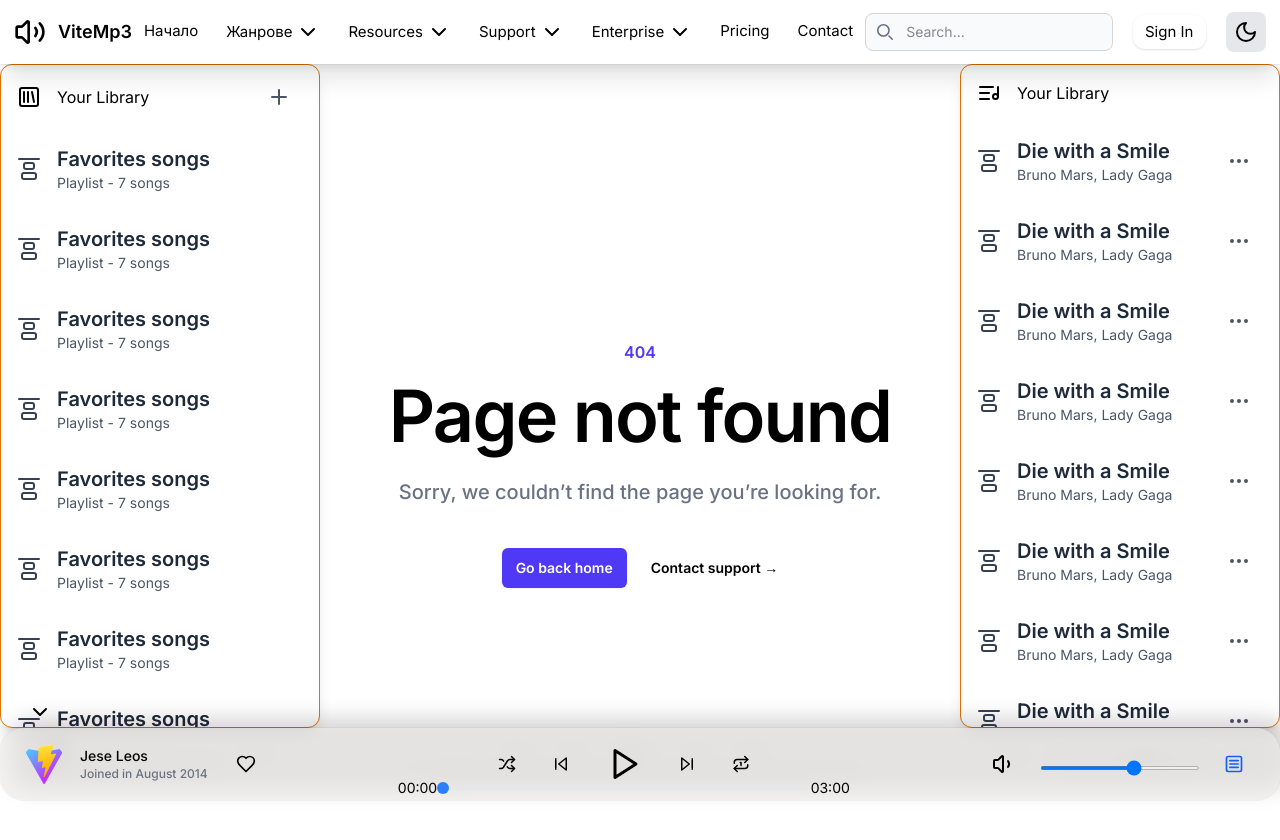
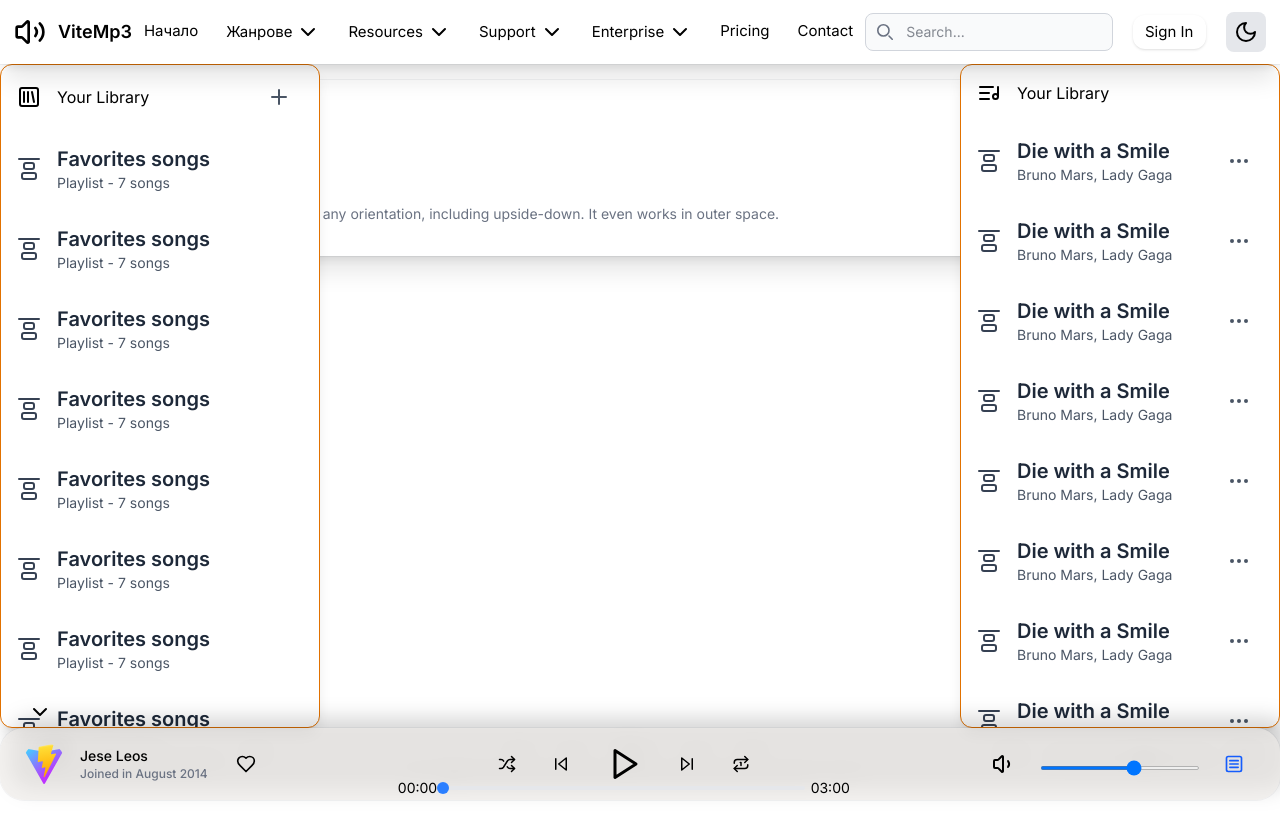
Before and after one commit to MDimidov/ViteMp3, a React (Vite) app: page /dark in a window 1280 px wide. Shown: the top 840 px of the page. After the commit the page ends 800 px from the top, so only its background shows below. Built offline with nearby package versions, Linux system fonts and the light colour scheme.

Commit message:
Update Library & Playlist

```diff
--- a/src/App.jsx
+++ b/src/App.jsx
@@ -25,8 +25,9 @@
           <Route path="register" element={<Register />} />
           <Route path="*" element={<Error404 />} />
           <Route path="/" element={<Hero />} />
+          <Route path="dark" element={<DarkMode />} />
         </Routes>
-        {/* <DarkMode /> */}
+
         <Library />
         <Playlists />
         <FooterMusic />
--- a/src/components/Practice/DarkMode.jsx
+++ b/src/components/Practice/DarkMode.jsx
@@ -1,6 +1,6 @@
 export function DarkMode() {
     return (
-        <div className="bg-white dark:bg-gray-800 rounded-lg px-6 py-8 ring shadow-xl ring-gray-900/5 mt-20">
+        <div className="bg-white dark:bg-gray-800 rounded-lg px-6 py-8 ring shadow-xl ring-gray-900/5 mt-20 m-auto">
             <div>
                 <span className="inline-flex items-center justify-center rounded-md bg-indigo-500 p-2 shadow-lg">
                     <svg className="h-6 w-6 stroke-white">
--- a/src/components/Songs/Library/Library.jsx
+++ b/src/components/Songs/Library/Library.jsx
@@ -4,7 +4,7 @@
 
 export default function Library() {
   return (
-    <div
+    <aside
       className={`fixed left-0 bottom-18 w-1/4 bg-white dark:bg-[var(--bg-dark-footer)] rounded-xl shadow-lg border border-amber-600 max-h-[calc(100vh-8.5rem)] flex flex-col overflow-hidden transform transition-transform duration-300 max-md:hidden`}
     >
       {/* Header – винаги видим */}
@@ -58,6 +58,6 @@
         <LibraryItem />
         <LibraryItem />
       </div>
-    </div>
+    </aside>
   );
 }
--- a/src/components/Songs/Playlist/Playlists.jsx
+++ b/src/components/Songs/Playlist/Playlists.jsx
@@ -8,7 +8,7 @@
 
   return (
     // <div className="absolute right-0 max-top-16 bottom-19 w-1/4 bg-white dark:bg-(--bg-dark-footer) rounded-xl shadow-lg border border-amber-600">
-    <div
+    <aside
       className={`fixed right-0 bottom-18 w-1/4 bg-white dark:bg-[var(--bg-dark-footer)] rounded-xl shadow-lg border border-amber-600 max-h-[calc(100vh-8.5rem)] flex flex-col overflow-hidden transform transition-transform duration-300 max-md:hidden ${isPlaylistOn ? "translate-x-0" : "translate-x-full"}`}
     >
       <div className="p-4 flex-none">
@@ -44,6 +44,6 @@
         <PlaylistItem />
         <PlaylistItem />
       </div>
-    </div>
+    </aside>
   );
 }
```
